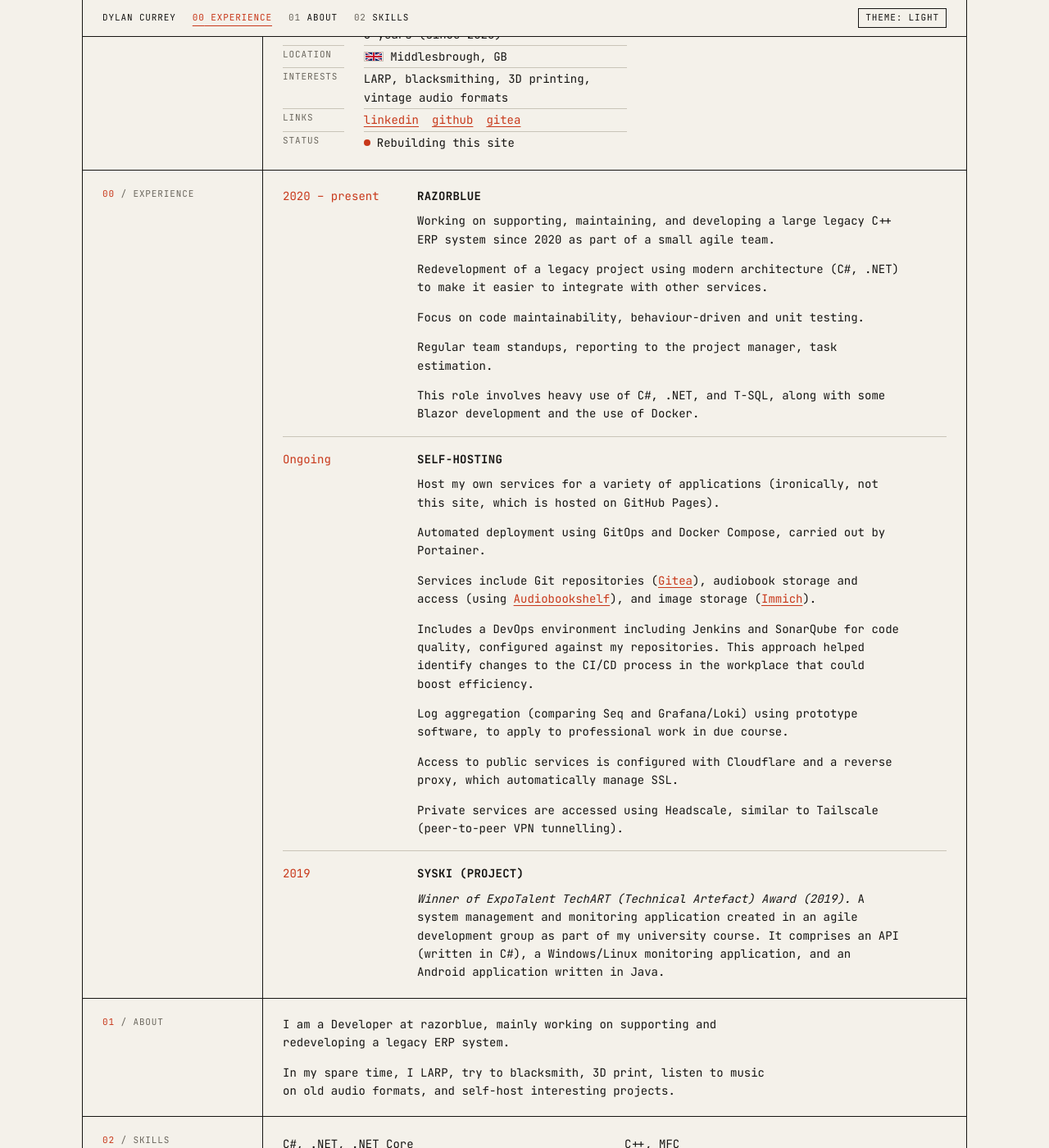
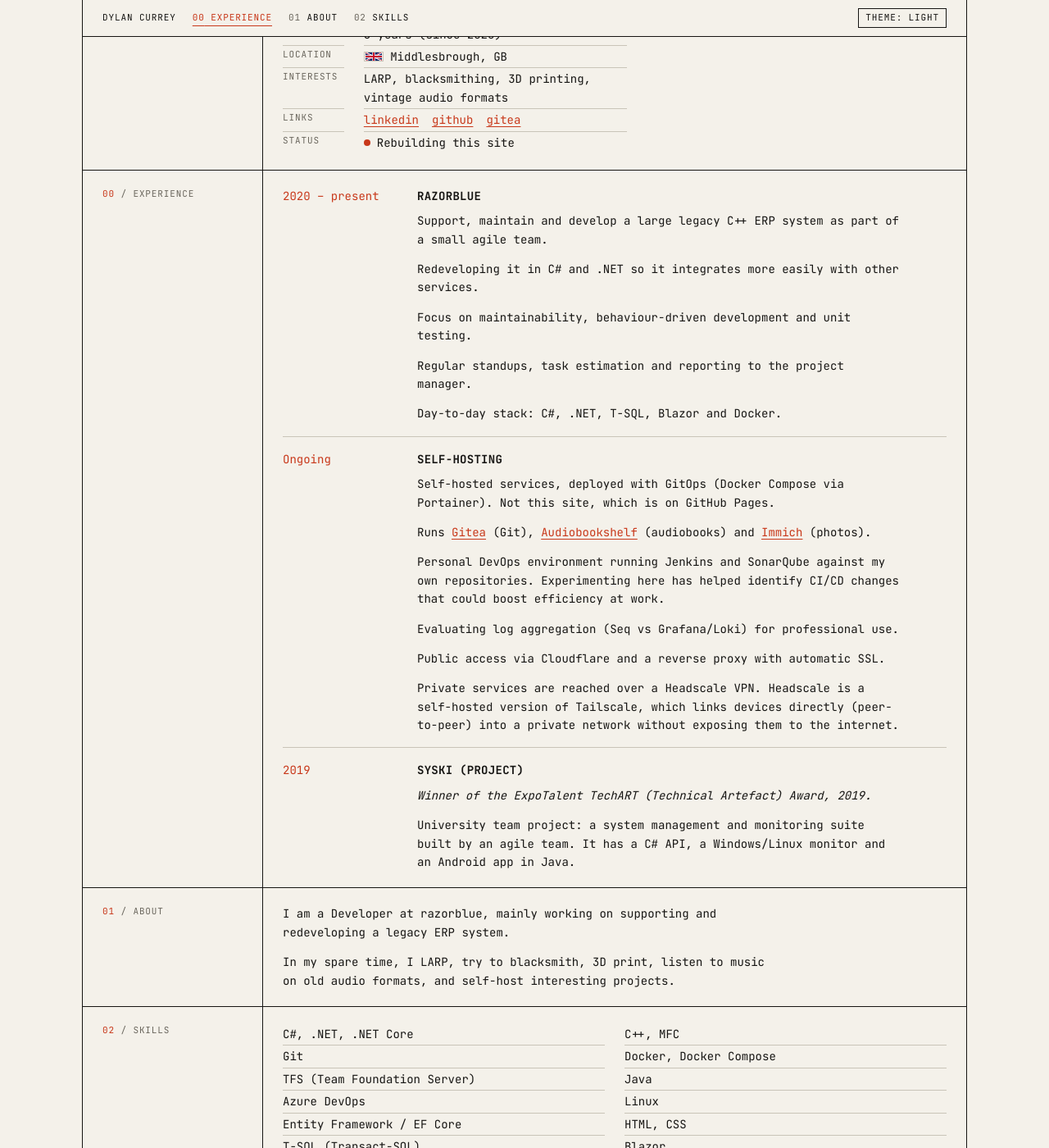
Before and after one commit to dscurrey/dscurrey.github.io, a Jekyll site: the page built from index.html, in a window 1280 px wide and 1400 px high, scrolled down 254 px. Shown: the whole window at 82% size. Built offline with Jekyll 4.4.1, drawn with Linux system fonts in a browser that asks for light colours.

Commit message:
Apply shortened experience bullets
Co-Authored-By: Claude Sonnet 5.5 <noreply@anthropic.com>
Claude-Session: https://claude.ai/code/session_01KMCSBfeRLRVVsF1NkqMjHk

```diff
--- a/_data/experience.yml
+++ b/_data/experience.yml
@@ -2,24 +2,24 @@
 - when: 2020 – present
   title: razorblue
   details:
-    - Working on supporting, maintaining, and developing a large legacy C++ ERP system since 2020 as part of a small agile team.
-    - Redevelopment of a legacy project using modern architecture (C#, .NET) to make it easier to integrate with other services.
-    - Focus on code maintainability, behaviour-driven and unit testing.
-    - Regular team standups, reporting to the project manager, task estimation.
-    - This role involves heavy use of C#, .NET, and T-SQL, along with some Blazor development and the use of Docker.
+    - Support, maintain and develop a large legacy C++ ERP system as part of a small agile team.
+    - Redeveloping it in C# and .NET so it integrates more easily with other services.
+    - Focus on maintainability, behaviour-driven development and unit testing.
+    - Regular standups, task estimation and reporting to the project manager.
+    - "Day-to-day stack: C#, .NET, T-SQL, Blazor and Docker."
 
 - when: Ongoing
   title: Self-Hosting
   details:
-    - Host my own services for a variety of applications (ironically, not this site, which is hosted on GitHub Pages).
-    - Automated deployment using GitOps and Docker Compose, carried out by Portainer.
-    - Services include Git repositories ([Gitea](https://gitea.dcurrey.co.uk/)), audiobook storage and access (using [Audiobookshelf](https://github.com/advplyr/audiobookshelf)), and image storage ([Immich](https://github.com/immich-app/immich)).
-    - Includes a DevOps environment including Jenkins and SonarQube for code quality, configured against my repositories. This approach helped identify changes to the CI/CD process in the workplace that could boost efficiency.
-    - Log aggregation (comparing Seq and Grafana/Loki) using prototype software, to apply to professional work in due course.
-    - Access to public services is configured with Cloudflare and a reverse proxy, which automatically manage SSL.
-    - Private services are accessed using Headscale, similar to Tailscale (peer-to-peer VPN tunnelling).
+    - Self-hosted services, deployed with GitOps (Docker Compose via Portainer). Not this site, which is on GitHub Pages.
+    - Runs [Gitea](https://gitea.dcurrey.co.uk/) (Git), [Audiobookshelf](https://github.com/advplyr/audiobookshelf) (audiobooks) and [Immich](https://github.com/immich-app/immich) (photos).
+    - Personal DevOps environment running Jenkins and SonarQube against my own repositories. Experimenting here has helped identify CI/CD changes that could boost efficiency at work.
+    - Evaluating log aggregation (Seq vs Grafana/Loki) for professional use.
+    - Public access via Cloudflare and a reverse proxy with automatic SSL.
+    - Private services are reached over a Headscale VPN. Headscale is a self-hosted version of Tailscale, which links devices directly (peer-to-peer) into a private network without exposing them to the internet.
 
 - when: "2019"
   title: Syski (Project)
   details:
-    - "*Winner of ExpoTalent TechART (Technical Artefact) Award (2019).* A system management and monitoring application created in an agile development group as part of my university course. It comprises an API (written in C#), a Windows/Linux monitoring application, and an Android application written in Java."
+    - "*Winner of the ExpoTalent TechART (Technical Artefact) Award, 2019.*"
+    - "University team project: a system management and monitoring suite built by an agile team. It has a C# API, a Windows/Linux monitor and an Android app in Java."
```
Also changed, not shown: DESIGN_NOTES.md (+1 -1 lines).
